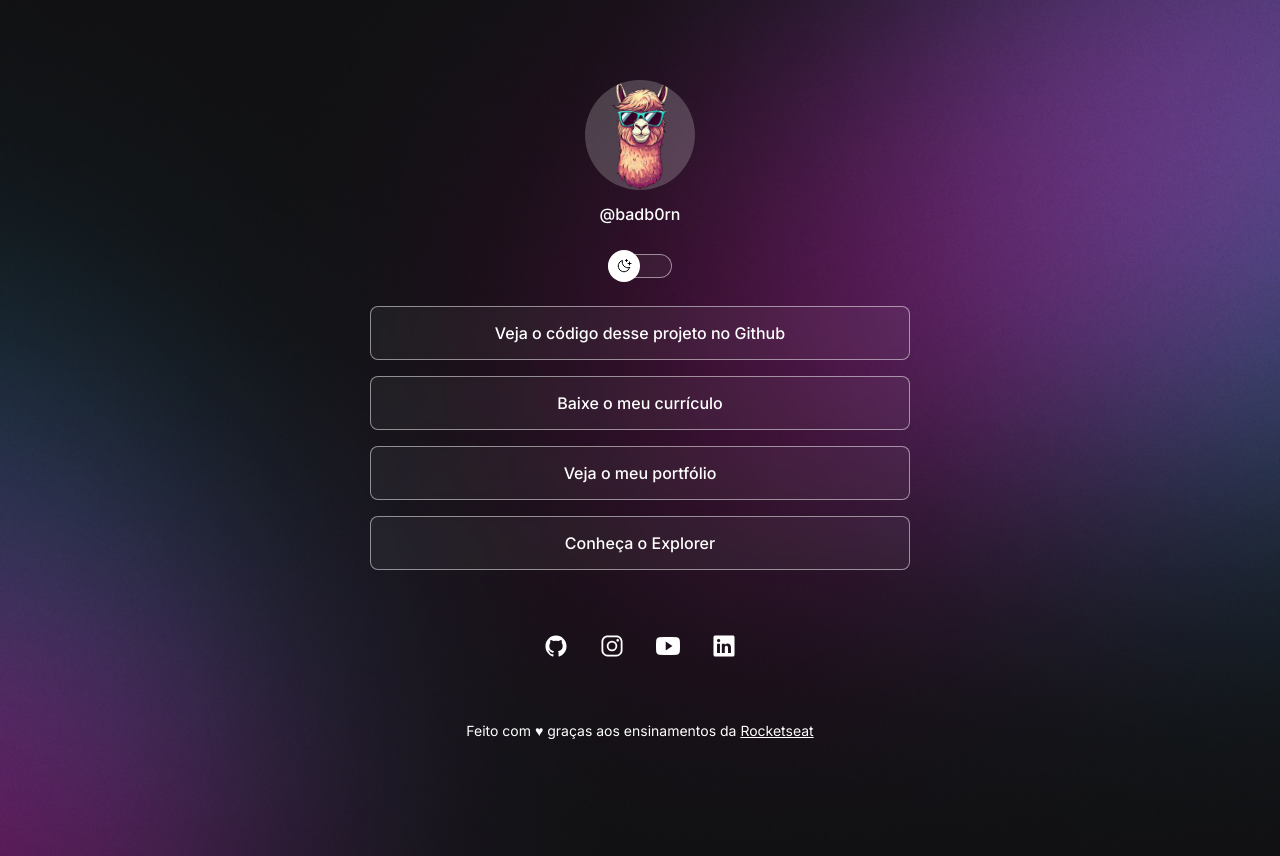
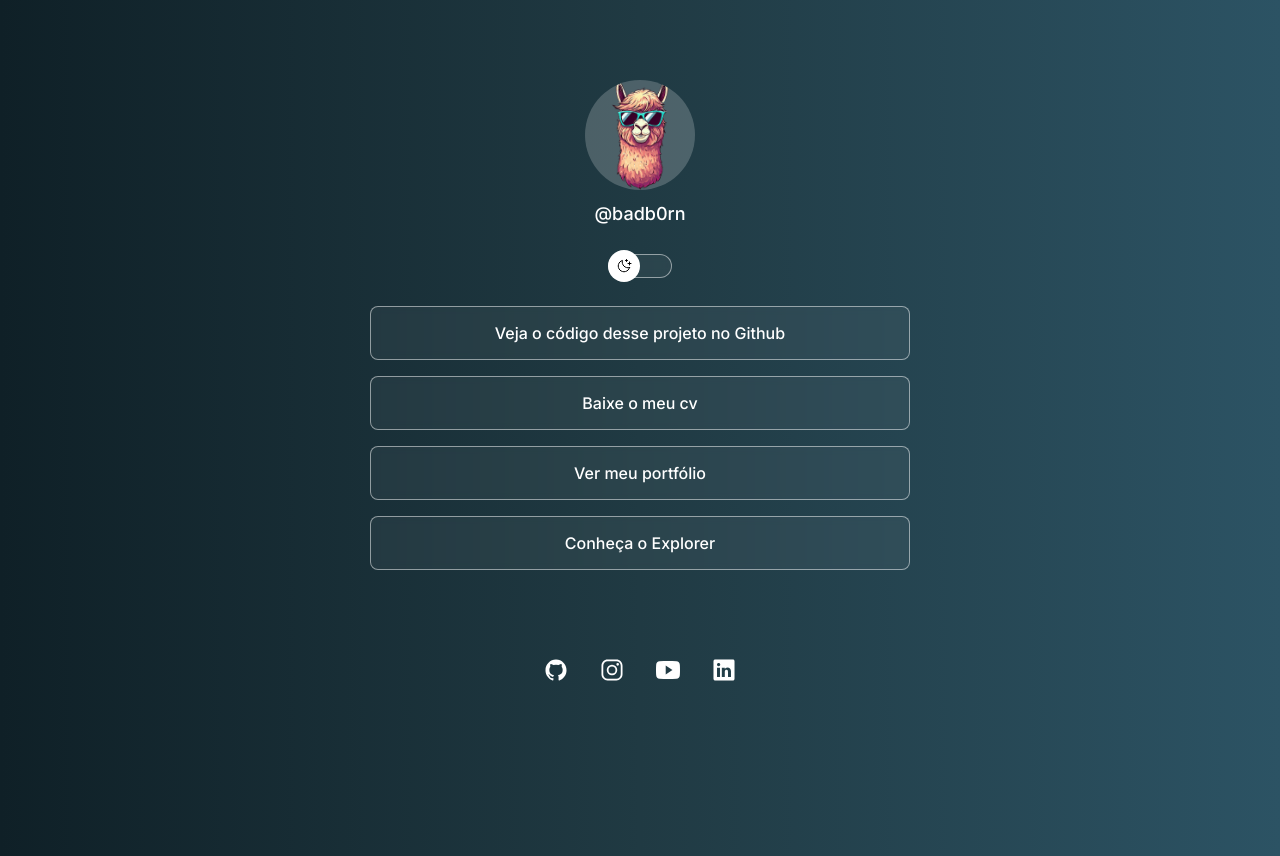
Before and after one commit to badb0rn/rocketseats, a plain HTML site: page index.html in a window 1280 px wide. Drawn offline with nearby package versions, Linux system fonts and the light colour scheme.

Commit message:
alterações no style

```diff
--- a/index.html
+++ b/index.html
@@ -21,7 +21,7 @@
           src="./assets/avatar.png"
           alt="animação avatar"
         />
-        <p>@badb0rn</p>
+        <p id="username">@badb0rn</p>
       </div>
 
       <div id="switch" onclick="toggleMode()">
@@ -35,11 +35,11 @@
         </li>
 
         <li>
-          <a href="assets/cv-dan.pdf" download>Baixe o meu currículo</a>
+          <a href="#">Baixe o meu cv</a>
         </li>
 
         <li>
-          <a href="https://github.com/badb0rn" target="_blank">Veja o meu portfólio</a>
+          <a href="https://github.com/badb0rn" target="_blank">Ver meu portfólio</a>
         </li>
 
         <li>
@@ -48,6 +48,7 @@
           >
         </li>
       </ul>
+      <footer>
         <div id="social-links">
           <a href="https://github.com/badb0rn" target="_blank">
             <ion-icon name="logo-github"></ion-icon>
@@ -57,7 +58,7 @@
             <ion-icon name="logo-instagram"></ion-icon>
           </a>
 
-        <a href="https://youtube.com/maykbrito" target="_blank">
+          <a href="https://youtube.com/" target="_blank">
             <ion-icon name="logo-youtube"></ion-icon>
           </a>
 
@@ -65,9 +66,6 @@
             <ion-icon name="logo-linkedin"></ion-icon>
           </a>
         </div>
-
-      <footer>
-        Feito com ♥ graças aos ensinamentos da <a href="https://rocketseat.com.br/">Rocketseat</a>
       </footer>
     </div>
 
--- a/style.css
+++ b/style.css
@@ -6,7 +6,7 @@
 
   :root {
     --text-color: white;
-    --bg-url: url(./assets/bg-mobile.jpg);
+    --bg-color: black;
     --stroke-color: rgba(255, 255, 255, 0.5);
     --surface-color: rgba(255, 255, 255, 0.05);
     --surface-color-hover: rgba(0, 0, 0, 0.02);
@@ -17,7 +17,7 @@
 
   .light {
     --text-color: black;
-    --bg-url: url(./assets/bg-mobile-light.jpg);
+    --bg-color: white;
     --stroke-color: rgba(0, 0, 0, 0.5);
     --surface-color: rgba(0, 0, 0, 0.05);
     --surface-color-hover: rgba(0, 0, 0, 0.02);
@@ -27,7 +27,13 @@
   }
 
   body {
-    background: var(--bg-url) no-repeat top center/cover;
+    /* o background abaixo deveria utilizar a variável --bg-color para alterar a cor do background conforme a alteração do toggle
+    porém não está funcionando, já procurei dentro do html e css algo que pudesse estar interferindo na aplicação do estilo do bg
+    porém não consegui encontrar :(
+
+    background: var(--bg-color);     <-----
+    */
+    background: linear-gradient(to right, #0F2027, #203A43, #2C5364);
     height: 100vh;
   }
 
@@ -37,7 +43,7 @@
   }
 
   #container {
-    width: 100%;
+    width: 50%;
     max-width: 588px;
     margin: 56px auto 0px;
     padding: 0 24px;
@@ -55,11 +61,13 @@
     border-radius: 50%;
   }
 
-  #profile p {
+  #username {
+    font-size: 18px;
     font-weight: 500;
     line-height: 24px;
     margin-top: 8px;
   }
+
 
   /* switch */
   #switch {
@@ -174,11 +182,11 @@
   /* media queries */
   @media (min-width: 700px) {
     :root {
-      --bg-url: url(./assets/bg-desktop.jpg);
+      --bg-color: url(./assets/bg-desktop.jpg);
     }
 
     .light {
-      --bg-url: url(./assets/bg-desktop-light.jpg);
+      --bg-color: url(./assets/bg-desktop-light.jpg);
     }
   }
 
```
Also changed, not shown: assets/bg-desktop-light.jpg (deleted), assets/bg-desktop.jpg (deleted), assets/bg-mobile-light.jpg (deleted), assets/bg-mobile.jpg (deleted), 1 other file. Lines whose indentation alone changed are shown as unchanged.
